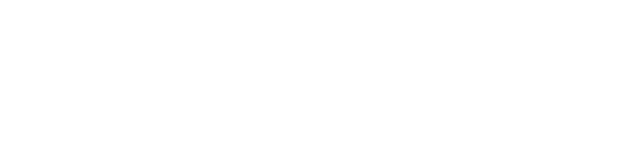
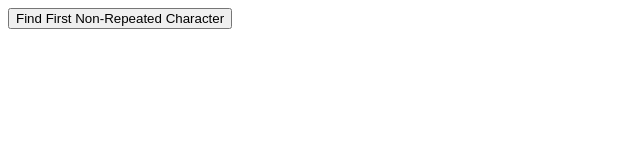
Before and after one commit to acciojob/non-repeating-char-prasad2409, a website: page main.html in a window 1280 px wide. Shown: the whole page, without its empty margins (0-640 px from the left). Drawn offline with Linux system fonts and the light colour scheme.

Commit message:
created a submission

```diff
--- a/main.html
+++ b/main.html
@@ -8,6 +8,7 @@
 
 <body>
 	<!-- the entire body must be written by student -->
+	<button onclick="findFirstNonRepeatedChar()">Find First Non-Repeated Character</button>
     <script type="text/javascript" src="./script.js">
 </script>
 
--- a/script.js
+++ b/script.js
@@ -1 +1,27 @@
+
 //your JS code here. If required.
+ function findFirstNonRepeatedChar() {
+      var inputString = prompt("Enter a string:");
+      var charCount = {};
+
+      // Count the occurrence of each character
+      for (var i = 0; i < inputString.length; i++) {
+        var char = inputString[i];
+        if (charCount[char]) {
+          charCount[char]++;
+        } else {
+          charCount[char] = 1;
+        }
+      }
+
+      // Find the first non-repeated character
+      for (var j = 0; j < inputString.length; j++) {
+        var char = inputString[j];
+        if (charCount[char] === 1) {
+          alert("The first non-repeated character is: " + char);
+          return;
+        }
+      }
+
+      alert("There are no non-repeated characters.");
+    }
```
